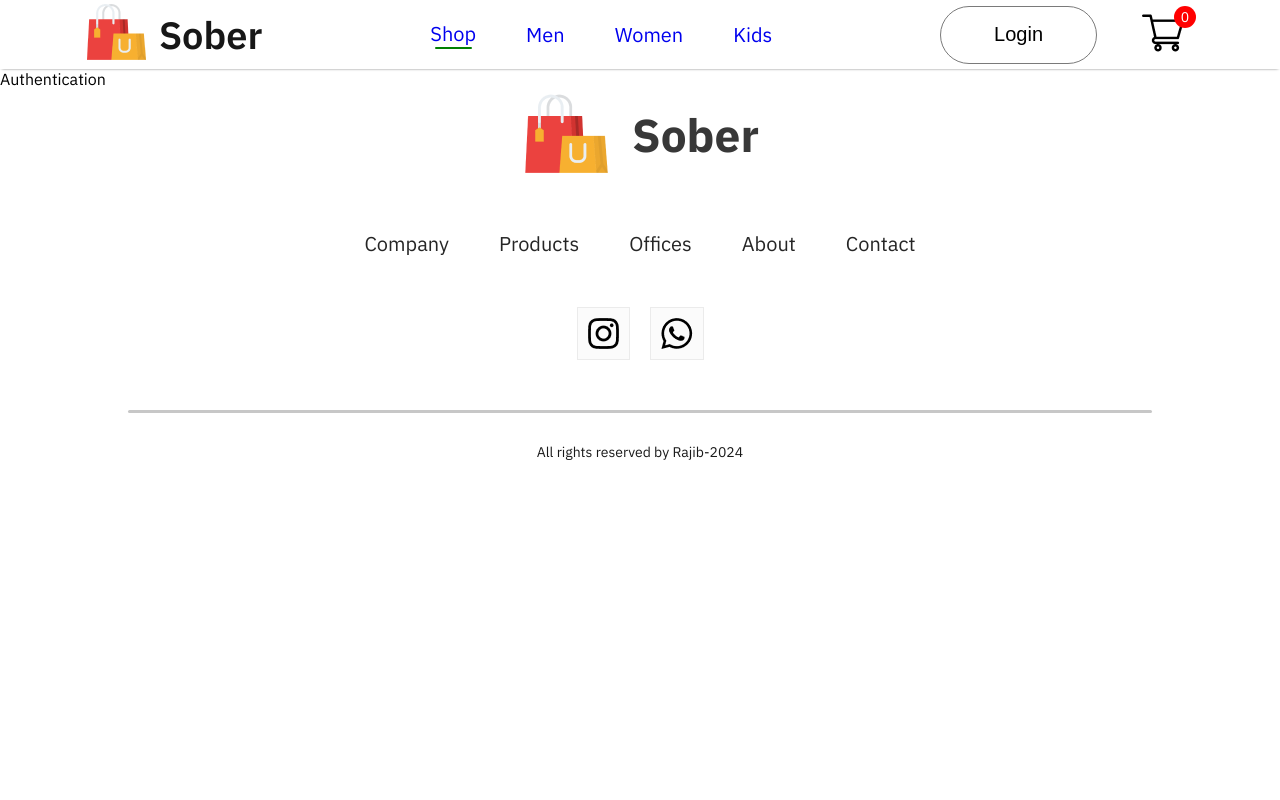
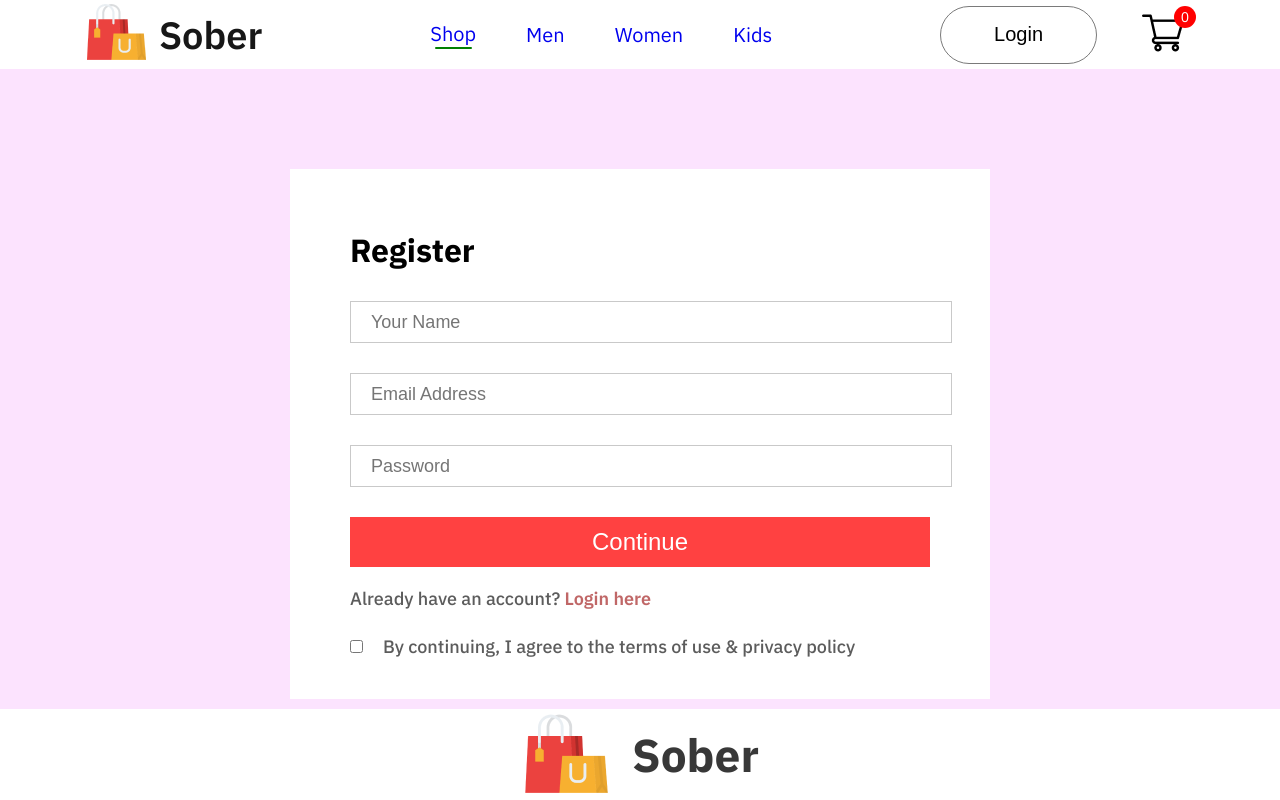
Before and after one commit to saidul-islam-rajib/E-Commerce, a React (Create React App) app in the folder frontend/: page /login in a window 1280 px wide. Shown: the top 800 px of the page. Built offline with nearby package versions, Linux system fonts and the light colour scheme.

Commit message:
Added authentication page

```diff
--- a/frontend/src/Pages/Authentication.jsx
+++ b/frontend/src/Pages/Authentication.jsx
@@ -1,7 +1,28 @@
 import React from 'react'
+import './CSS/Authentication.css'
 
 export const Authentication = () => {
   return (
-    <div>Authentication</div>
+    <div className='authentication'>
+      <div className="authentication-container">
+        <h1>Register</h1>
+        <div className="authentication-fields">
+          <input type="text" placeholder='Your Name' />
+          <input type="email" placeholder='Email Address' />
+          <input type="password" placeholder='Password' />
+        </div>
+        <button>Continue</button>
+        <p className="authentication-login">
+          Already have an account? <span>Login here</span>
+        </p>
+        <div className="authentication-agree">
+          <input type="checkbox" name='' id='' />
+          <p>By continuing, I agree to the terms of use & privacy policy</p>
+        </div>
+      </div>
+      <div className="adding-space">
+
+      </div>
+    </div>
   )
 }
--- /dev/null
+++ b/frontend/src/Pages/CSS/Authentication.css
@@ -0,0 +1,64 @@
+.authentication{
+    width: 100%;
+    height: 100%;
+    background: #fce3fe;
+    padding-top: 100px;
+}
+.authentication-container{
+    width: 580px;
+    height: 450px;
+    background: white;
+    margin: auto;
+    padding: 40px 60px;
+}
+.authentication-container h1{
+    margin: 20px 0px;
+}
+.authentication-fields{
+    display: flex;
+    flex-direction: column;
+    gap: 30px;
+    margin-top: 30px;
+}
+.authentication-fields input{
+    height: 40px;
+    width: 100%;
+    padding-left: 20px;
+    border: 1px solid #c9c9c9;
+    outline: none;
+    font-size: 18px;
+}
+.authentication-container button{
+    width: 100%;
+    height: 50px;
+    color: white;
+    background-color: #ff4141;
+    margin-top: 30px;
+    border: none;
+    font-size: 24px;
+    font-weight: 500;
+    cursor: pointer;
+}
+.authentication-login{
+   margin-top: 20px;
+   color: #5c5c5c;
+   font-size: 18px;
+   font-weight: 500;
+}
+.authentication-login span{
+    color: #c06767;
+    font-weight: 600;
+}
+.authentication-agree{
+    display: flex;
+    align-items: center;
+    margin-top: 25px;
+    gap: 20px;
+    color: #5c5c5c;
+    font-size: 18px;
+    font-weight: 500;
+}
+.adding-space{
+    height: 10px;
+    width: 100%;
+}
```
